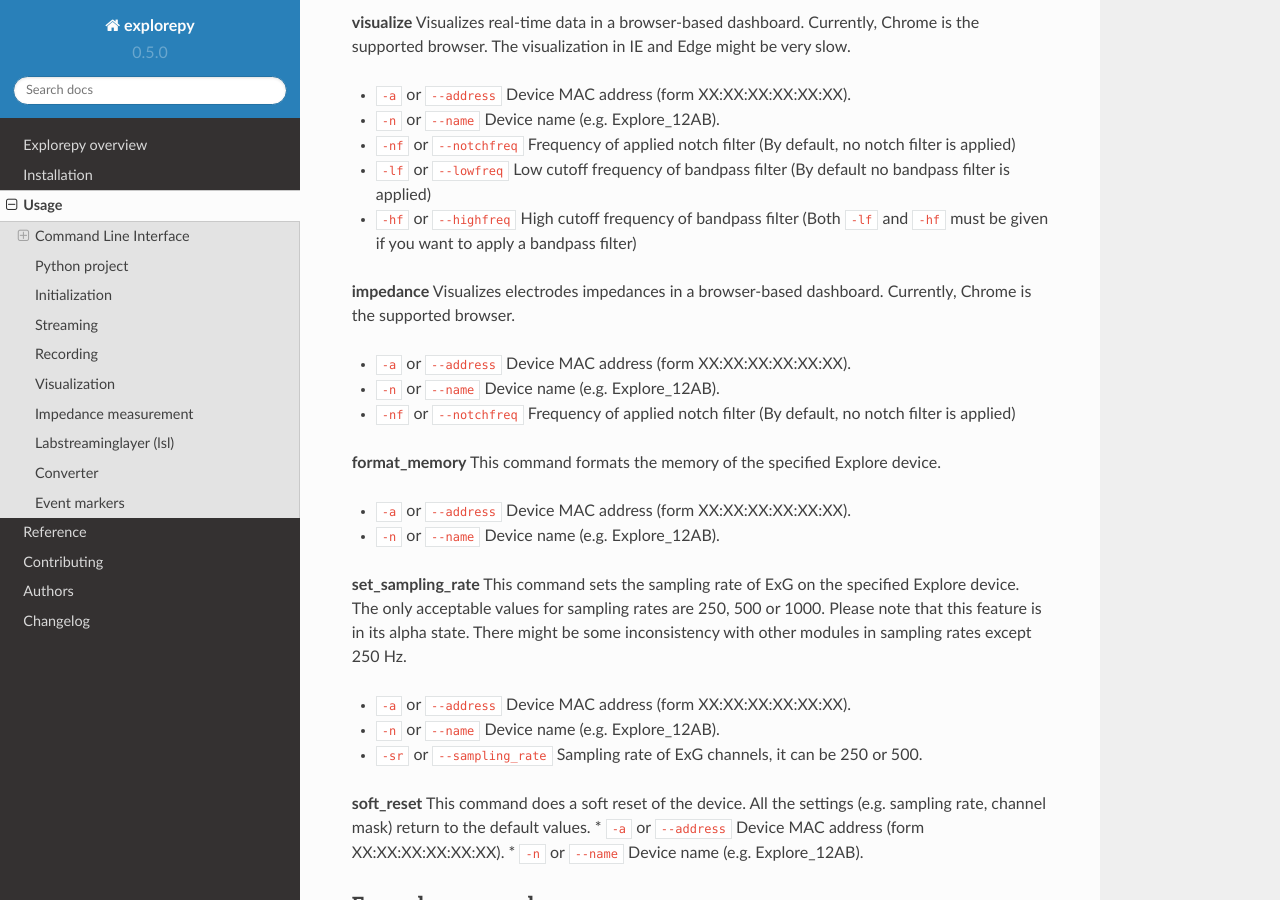
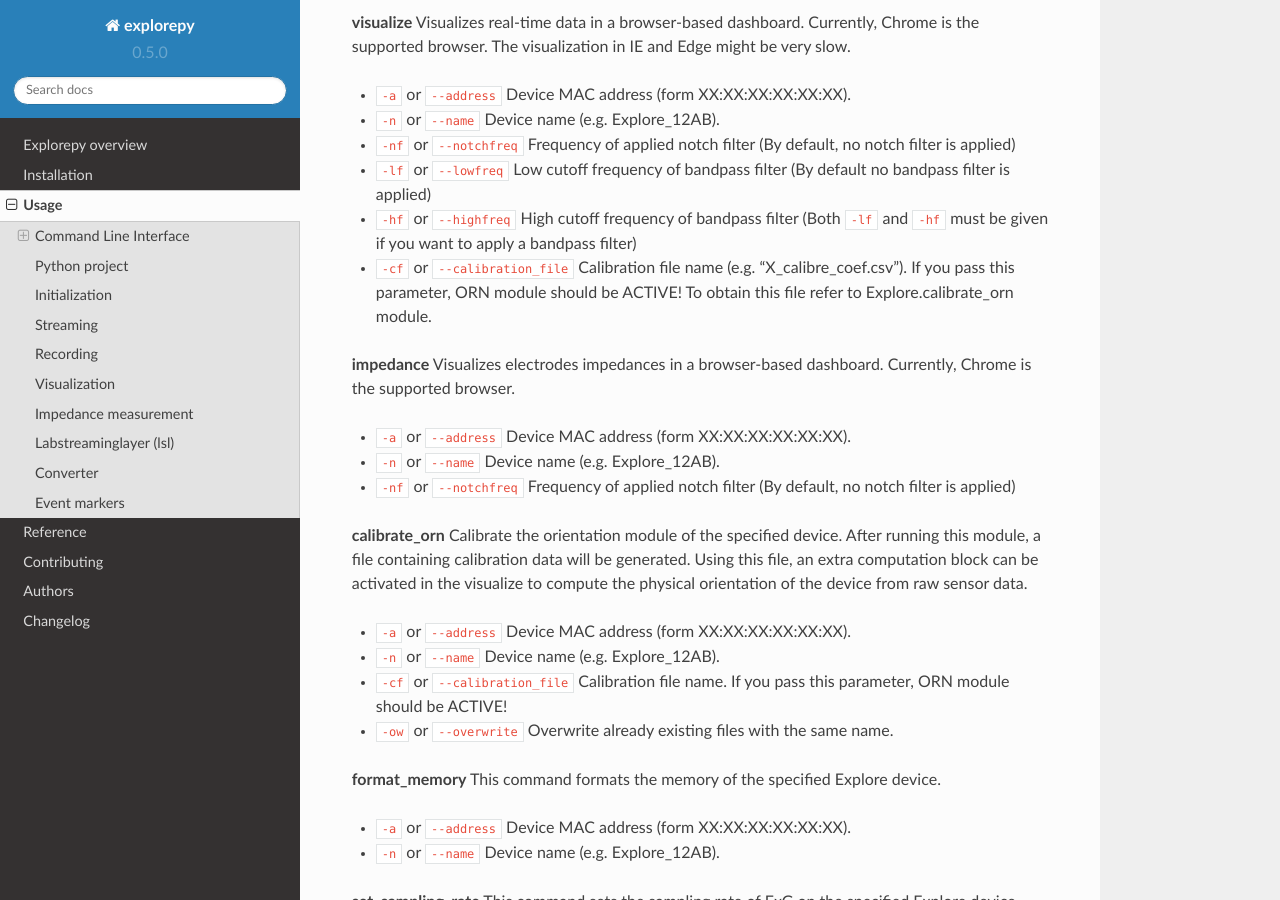
Before and after one commit to Mentalab-hub/explorepy, a Sphinx documentation site: the page built from docs/usage.rst, in a window 1280 px wide and 900 px high, scrolled down 1230 px. Built offline with Sphinx 7.4.7 and the Read the Docs theme 2.0.0, drawn with Linux system fonts in a browser that asks for light colours.

Commit message:
doc for calibrate_orn added.

```diff
--- a/docs/usage.rst
+++ b/docs/usage.rst
@@ -64,6 +64,7 @@
 * ``-nf`` or ``--notchfreq`` Frequency of applied notch filter (By default, no notch filter is applied)
 * ``-lf`` or ``--lowfreq``   Low cutoff frequency of bandpass filter (By default no bandpass filter is applied)
 * ``-hf`` or ``--highfreq``  High cutoff frequency of bandpass filter (Both ``-lf`` and ``-hf`` must be given if you want to apply a bandpass filter)
+* ``-cf`` or ``--calibration_file`` Calibration file name (e.g. "X_calibre_coef.csv"). If you pass this parameter, ORN module should be ACTIVE! To obtain this file refer to Explore.calibrate_orn module.
 
 
 **impedance**
@@ -72,6 +73,15 @@
 * ``-a`` or ``--address``    Device MAC address (form XX:XX:XX:XX:XX:XX).
 * ``-n`` or ``--name``       Device name (e.g. Explore_12AB).
 * ``-nf`` or ``--notchfreq`` Frequency of applied notch filter (By default, no notch filter is applied)
+
+
+**calibrate_orn**
+Calibrate the orientation module of the specified device. After running this module, a file containing calibration data will be generated. Using this file, an extra computation block can be activated in the visualize to compute the physical orientation of the device from raw sensor data.
+
+* ``-a`` or ``--address``    Device MAC address (form XX:XX:XX:XX:XX:XX).
+* ``-n`` or ``--name``       Device name (e.g. Explore_12AB).
+* ``-cf`` or ``--calibration_file`` Calibration file name. If you pass this parameter, ORN module should be ACTIVE!
+* ``-ow`` or ``--overwrite`` Overwrite already existing files with the same name.
 
 
 **format_memory**
```
Also changed, not shown: 1 other file.
